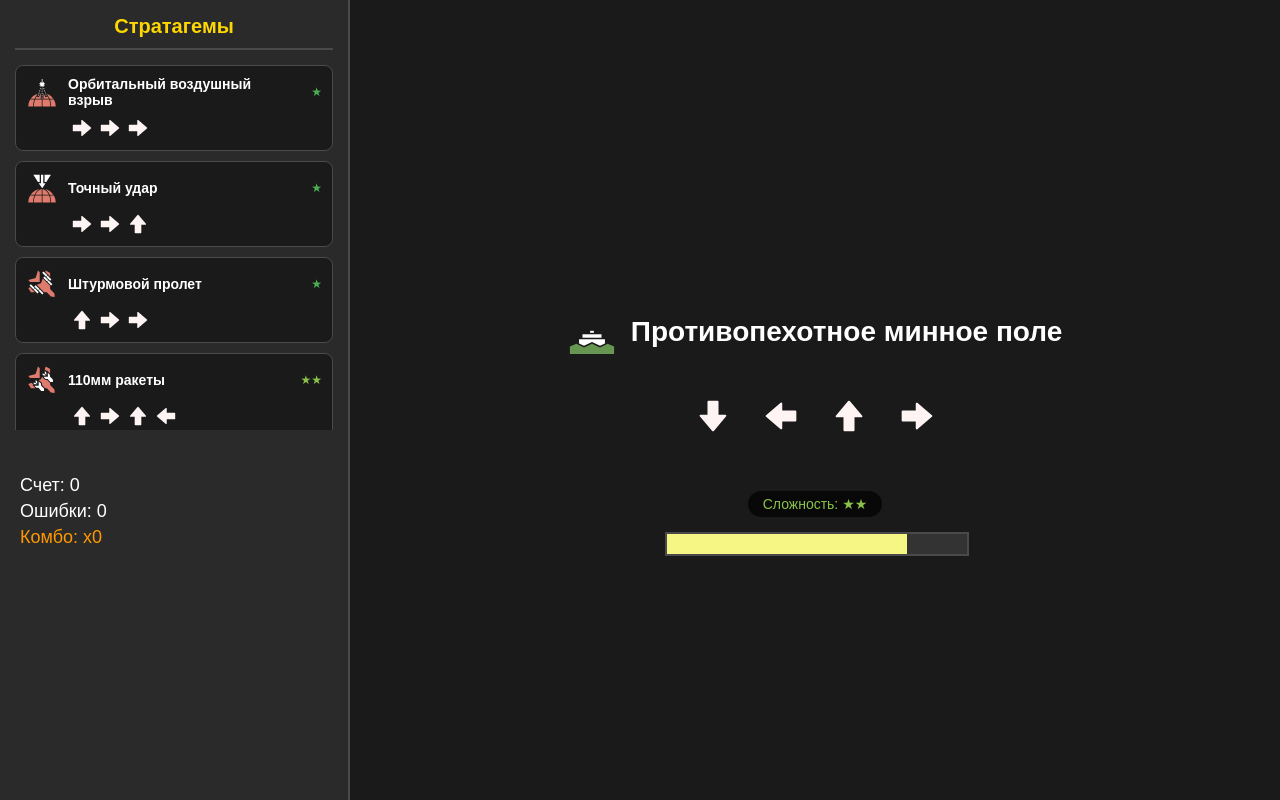
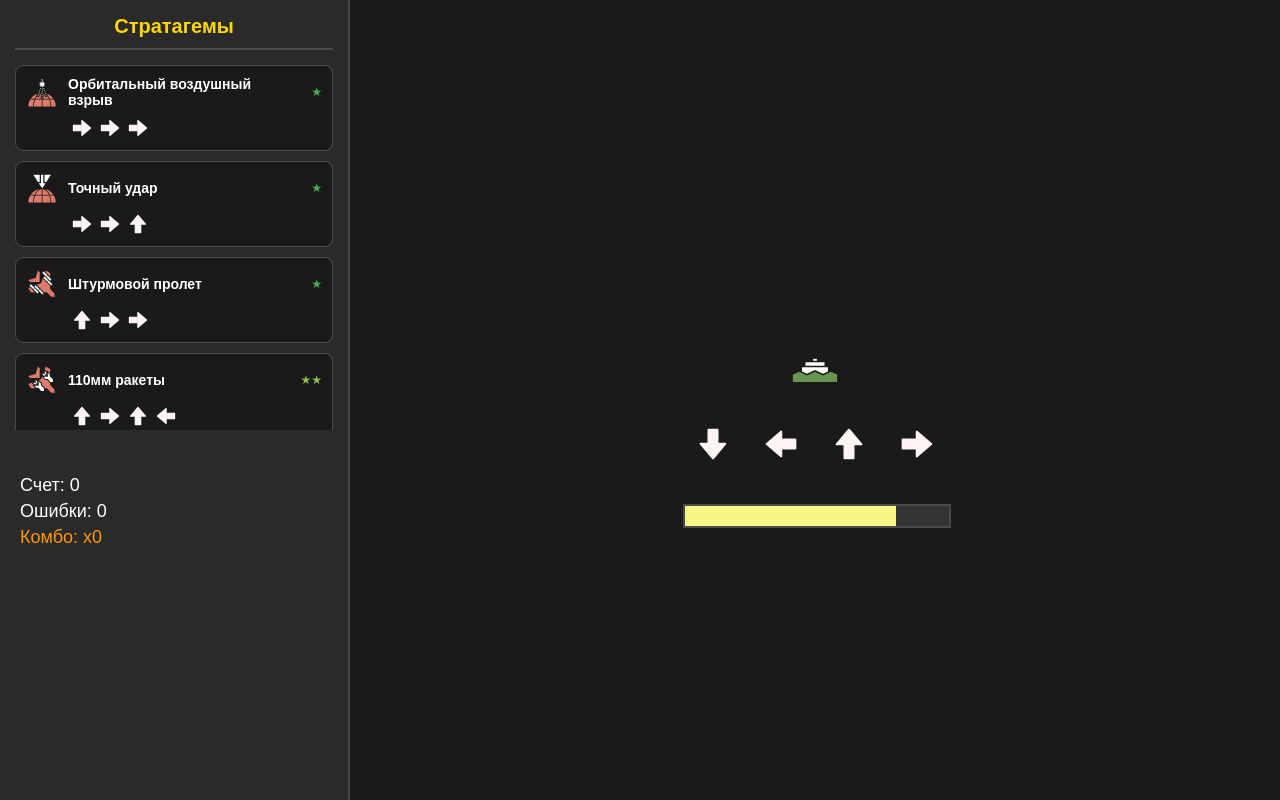
Before and after one commit to Geckonda/Stratagemes-hero, a Vue app in the folder stratagemes-hero/: page / in a window 1280 px wide. Both pictures are taken after a click on the button "Start". Built offline with nearby package versions, Linux system fonts and the light colour scheme; the HTML template or start-up script is replaced by a standard one.

Commit message:
style: убрал лишние элементы

```diff
--- a/stratagemes-hero/src/components/game/StratagemDisplay.vue
+++ b/stratagemes-hero/src/components/game/StratagemDisplay.vue
@@ -7,7 +7,6 @@
         large
         :extra-large="isLargeScreen"
       />
-      <h2 :class="{ 'large-screen': isLargeScreen }">{{ stratagem.name }}</h2>
     </div>
 
     <div class="code-display">
@@ -33,9 +32,6 @@
       </div>
     </div>
 
-    <div class="difficulty-badge" :class="['diff-' + stratagem.difficulty, { 'large-screen': isLargeScreen }]">
-      Сложность: {{ '★'.repeat(stratagem.difficulty) }}
-    </div>
   </div>
 </template>
 
--- a/stratagemes-hero/src/views/GameView.vue
+++ b/stratagemes-hero/src/views/GameView.vue
@@ -24,7 +24,6 @@
         <div class="stats-preview" v-if="gameStore.score > 0">
           <h2>Последняя игра:</h2>
           <p>Счет: {{ gameStore.score }}</p>
-          <p>Ошибок: {{ gameStore.mistakes }}</p>
         </div>
 
         <button @click="startGame" class="menu-button start-button">
```
